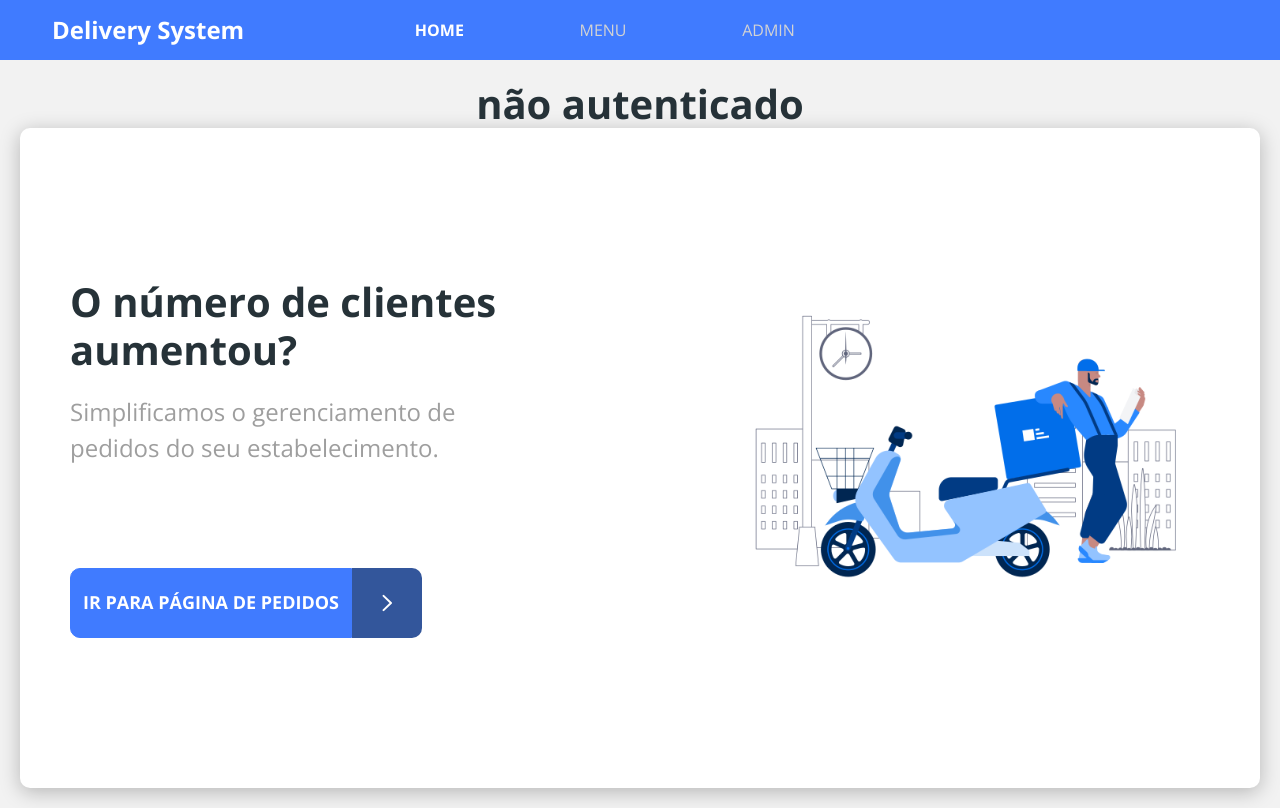
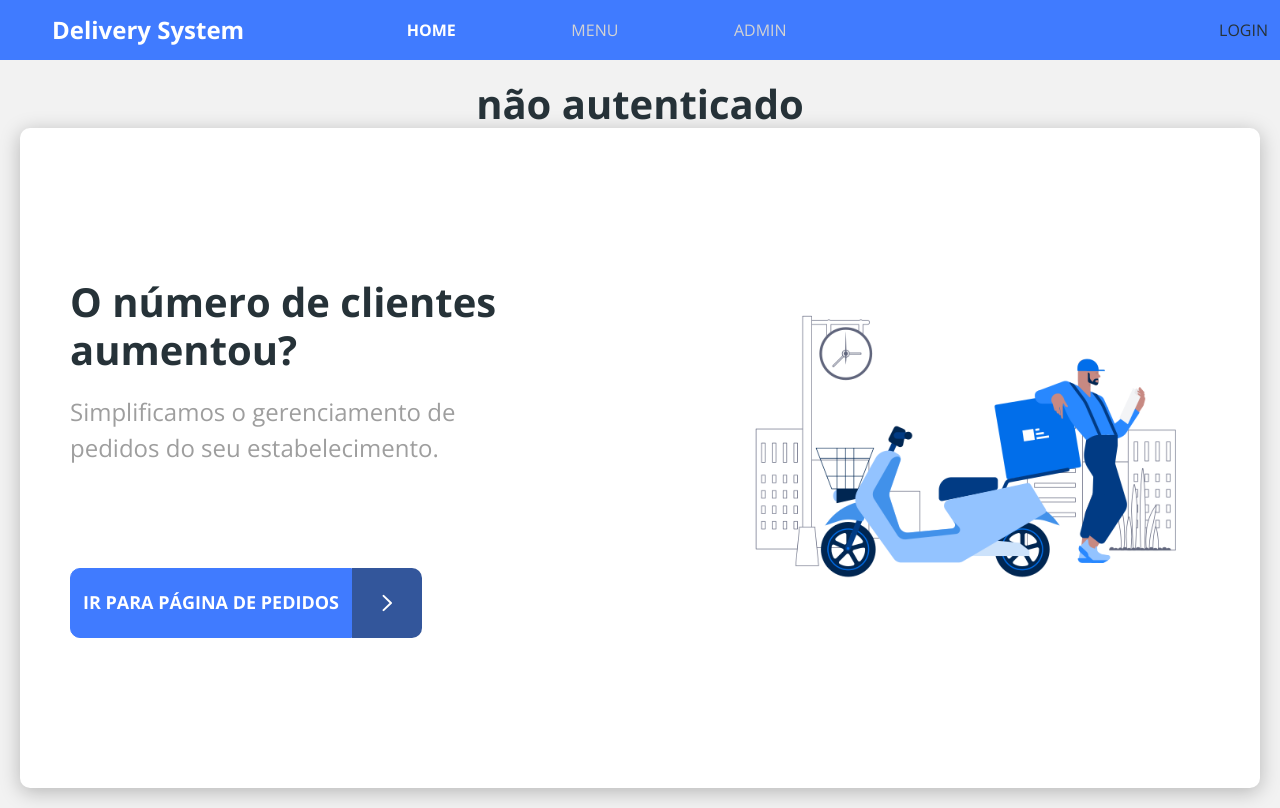
Before and after one commit to dmrsilva/delivery-system, a React (Create React App) app in the folder frontweb/: page / in a window 1280 px wide. Built offline with nearby package versions, Linux system fonts and the light colour scheme.

Commit message:
Added login and logout logic

```diff
--- a/frontweb/src/components/Navbar/index.tsx
+++ b/frontweb/src/components/Navbar/index.tsx
@@ -1,9 +1,46 @@
 import { Link, NavLink } from 'react-router-dom';
+import {
+  getTokenData,
+  isAuthenticated,
+  removeAuthData,
+  TokenData,
+} from 'utils/requests';
+import { useEffect, useState } from 'react';
 
 import './styles.css';
 import 'bootstrap/js/src/collapse.js';
+import history from 'utils/history';
+
+type AuthData = {
+  authenticated: boolean;
+  tokenData?: TokenData;
+};
 
 const Navbar = () => {
+  const [authData, setAuthData] = useState<AuthData>({ authenticated: false });
+
+  useEffect(() => {
+    if (isAuthenticated()) {
+      setAuthData({
+        authenticated: true,
+        tokenData: getTokenData(),
+      });
+    } else {
+      setAuthData({
+        authenticated: false,
+      });
+    }
+  }, []);
+
+  const handleLogoutClick = (event: React.MouseEvent<HTMLAnchorElement>) => {
+    event.preventDefault();
+    removeAuthData();
+    setAuthData({
+      authenticated: false,
+    });
+    history.replace('/');
+  };
+
   return (
     <nav className="navbar navbar-expand-md navbar-dark bg-primary main-nav">
       <div className="container-fluid">
@@ -31,12 +68,28 @@
               </NavLink>
             </li>
             <li>
-              <NavLink to="/products" activeClassName="active">MENU</NavLink>
+              <NavLink to="/products" activeClassName="active">
+                MENU
+              </NavLink>
             </li>
             <li>
-              <NavLink to="/admin" activeClassName="active">ADMIN</NavLink>
+              <NavLink to="/admin" activeClassName="active">
+                ADMIN
+              </NavLink>
             </li>
           </ul>
+        </div>
+        <div>
+          {authData.authenticated ? (
+            <>
+              <span>{authData.tokenData?.user_name}</span>
+              <a href="#logout" onClick={handleLogoutClick}>
+                LOGOUT
+              </a>
+            </>
+          ) : (
+            <Link to="/admin/auth">LOGIN</Link>
+          )}
         </div>
       </div>
     </nav>
--- a/frontweb/src/utils/requests.ts
+++ b/frontweb/src/utils/requests.ts
@@ -5,7 +5,7 @@
 
 type Role = 'ROLE_OPERATOR' | 'ROLE_ADMIN';
 
-type TokenData = {
+export type TokenData = {
   exp: number;
   user_name: string;
   authorities: Role[];
@@ -72,6 +72,10 @@
   return JSON.parse(str) as LoginResponse;
 };
 
+export const removeAuthData = () => {
+  localStorage.removeItem(tokenKey);
+}
+
 axios.interceptors.request.use(
   function (config) {
     return config;
```
